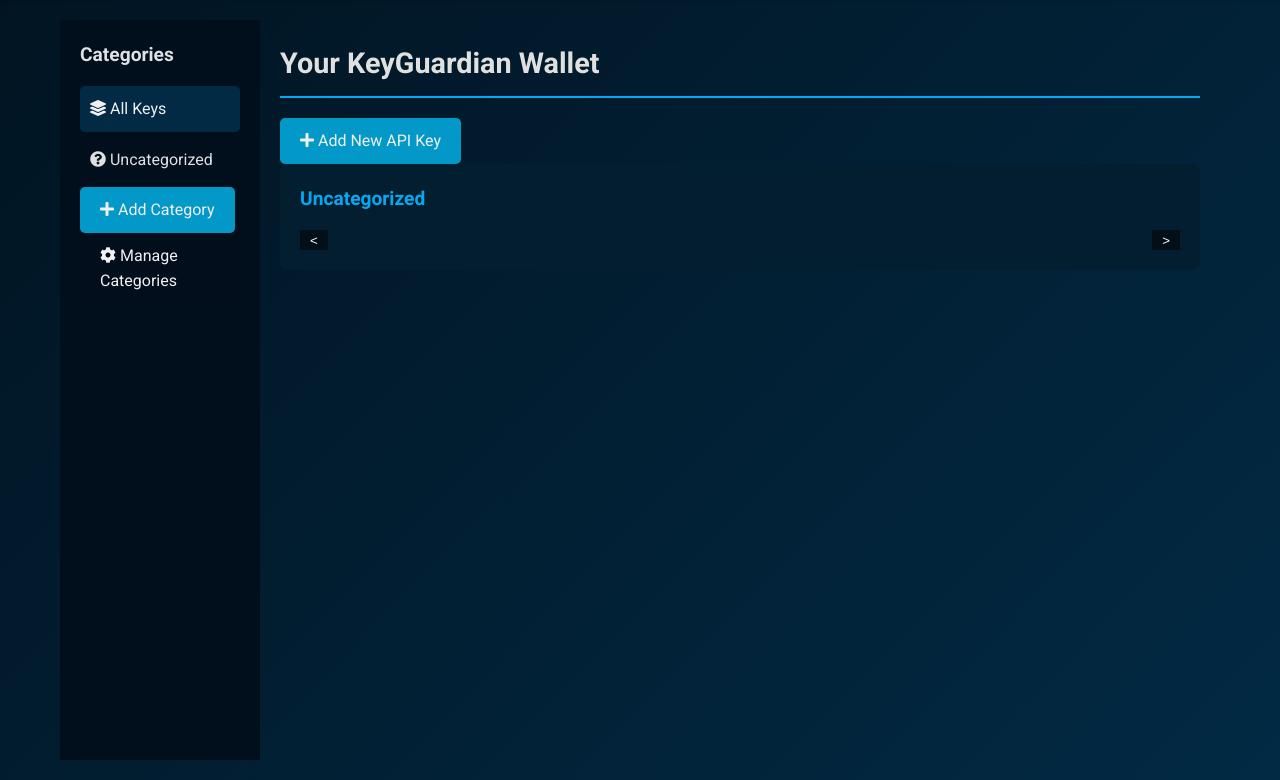
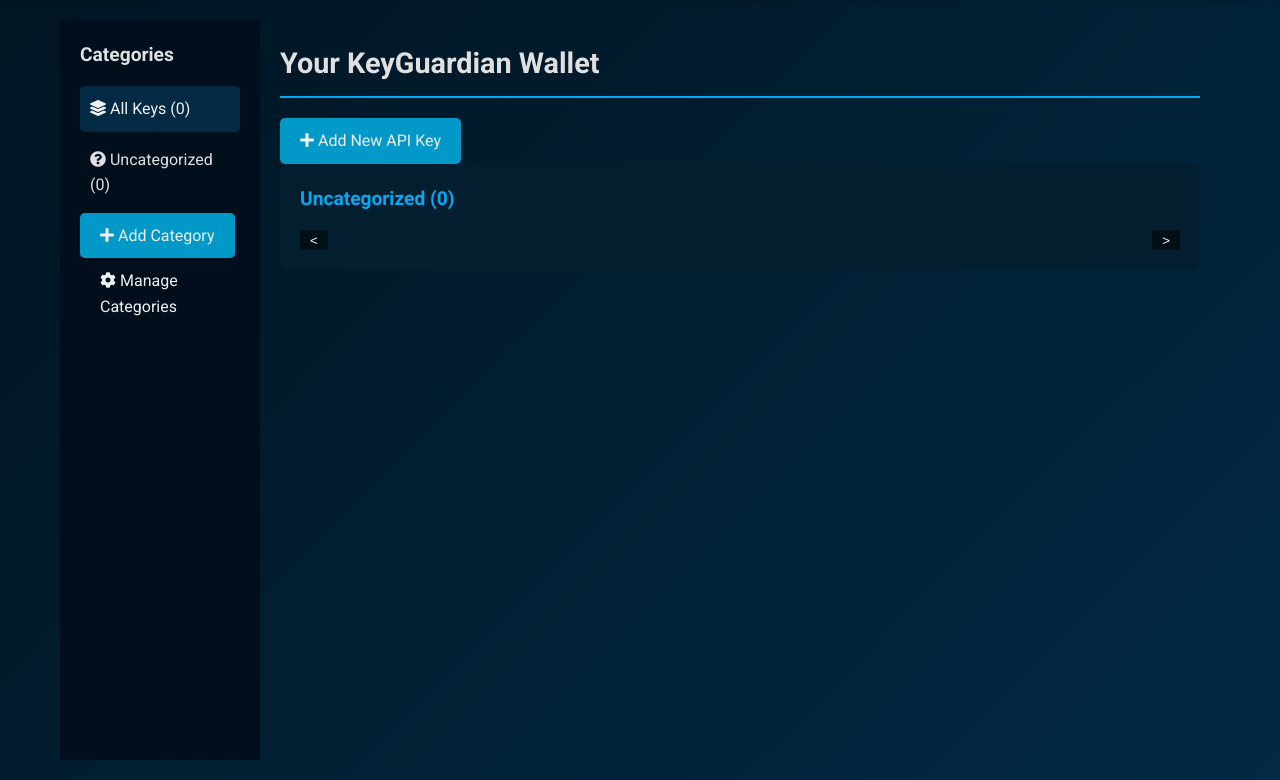
Before and after one commit to Garblesnarff/apikeywallet, a Flask app: page /wallet in a window 1280 px wide. Shown: the part 123-903 px from the top of the page. Run offline with Flask 3, Linux system fonts and the light colour scheme; the visitor is signed in with stand-in values (Sample User, id 1); data that the repository does not hold is empty; parts of the project's set-up code (start-up, migrations or seed data) failed here and were passed over.

Commit message:
Agent query: Please check if the sidebar now correctly displays categories with the number of API keys in parentheses. Also, verify if selecting a category filters the API keys correctly. Try adding a new API key to a specific category and check if it appears in the correct category.

```diff
--- a/static/js/main.js
+++ b/static/js/main.js
@@ -233,6 +233,16 @@ document.addEventListener('DOMContentLoaded', function() {
                 }
             });
         }
+
+        // Update the active state of the sidebar items
+        const sidebarItems = document.querySelectorAll('#category-list li');
+        sidebarItems.forEach(item => {
+            if (item.getAttribute('data-category-id') === categoryId) {
+                item.classList.add('active');
+            } else {
+                item.classList.remove('active');
+            }
+        });
     }
 
     async function updateKeyCategory(keyId, categoryId) {
--- a/templates/wallet.html
+++ b/templates/wallet.html
@@ -13,11 +13,11 @@
     <div class="category-panel">
         <h3>Categories</h3>
         <ul id="category-list">
-            <li data-category-id="all" class="active"><i class="fas fa-layer-group"></i> All Keys</li>
+            <li data-category-id="all" class="active"><i class="fas fa-layer-group"></i> All Keys ({{ grouped_keys|map(attribute='keys')|map('length')|sum }})</li>
             {% for category in categories %}
-                <li data-category-id="{{ category.id }}"><i class="fas fa-folder"></i> {{ category.name }}</li>
+                <li data-category-id="{{ category.id }}"><i class="fas fa-folder"></i> {{ category.name }} ({{ grouped_keys[category.name]|length }})</li>
             {% endfor %}
-            <li data-category-id="uncategorized"><i class="fas fa-question-circle"></i> Uncategorized</li>
+            <li data-category-id="uncategorized"><i class="fas fa-question-circle"></i> Uncategorized ({{ grouped_keys['Uncategorized']|length }})</li>
         </ul>
         <a href="{{ url_for('main.add_category') }}" class="btn btn-sm btn-primary"><i class="fas fa-plus"></i> Add Category</a>
         <a href="{{ url_for('main.manage_categories') }}" class="btn btn-sm btn-secondary"><i class="fas fa-cog"></i> Manage Categories</a>
@@ -30,7 +30,7 @@
         <div class="api-key-container">
             {% for category, keys in grouped_keys.items() %}
                 <div class="category-group" data-category-id="{{ category if category != 'Uncategorized' else 'uncategorized' }}">
-                    <h3>{{ category }}</h3>
+                    <h3>{{ category }} ({{ keys|length }})</h3>
                     <div class="api-key-carousel">
                         <div class="carousel-inner">
                             {% for key in keys %}
```
Also changed, not shown: routes.py (line endings or trailing spaces).
